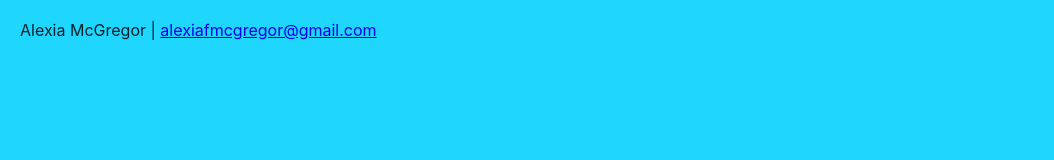
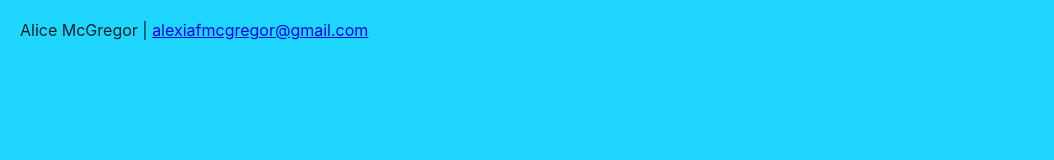
Before and after one commit to A-F-McG/hello-from-alice, a React (Create React App) app: page / in a window 1280 px wide. Shown: the top 160 px of the page, without its empty margins (0-1054 px from the left). Built offline with nearby package versions, Linux system fonts and the light colour scheme.

Commit message:
email change

```diff
--- a/src/pages/landingPage/landingPage.component.tsx
+++ b/src/pages/landingPage/landingPage.component.tsx
@@ -36,8 +36,10 @@ export function LandingPage() {
       )}
 
       <div className={`contact-details ${getBackgroundClass(scrollY)}`}>
-        Alexia McGregor |&nbsp;
-        <a href="mailto:alexiafmcgregor@gmail.com">alexiafmcgregor@gmail.com</a>
+        Alice McGregor |&nbsp;
+        <a href="mailto:alicefrancesmcgregor@gmail.com">
+          alexiafmcgregor@gmail.com
+        </a>
       </div>
 
       <LandingPageSection
```
